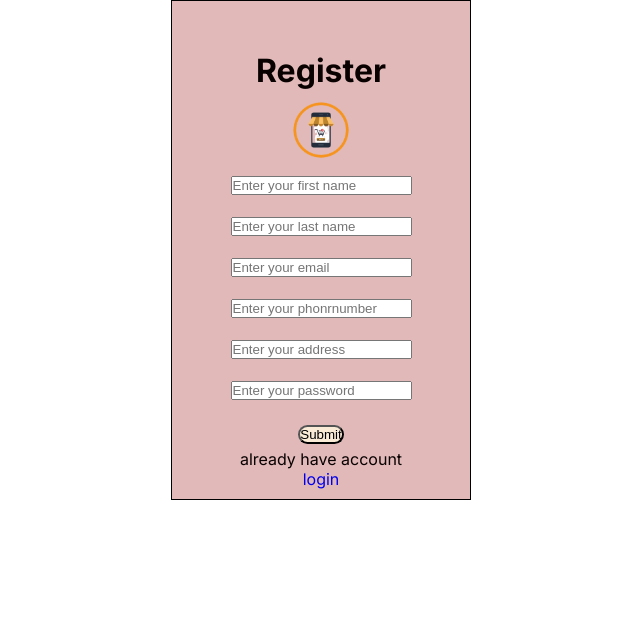
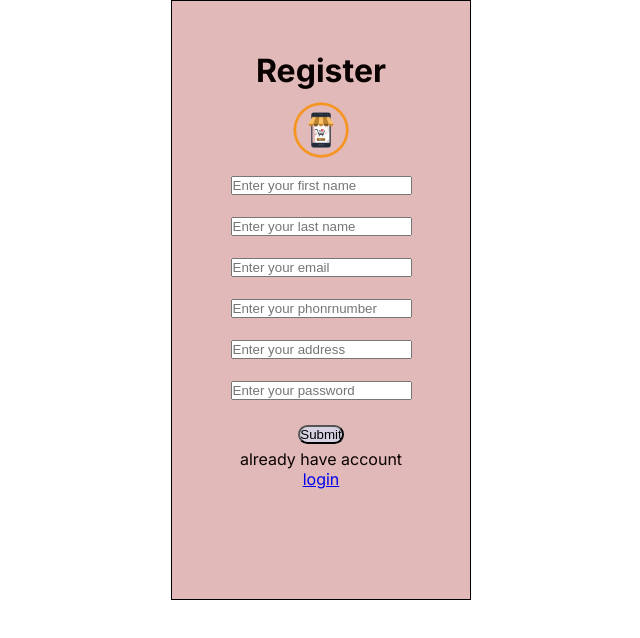
Before and after one commit to Nishabist/E-commerce, a Next.js app in the folder client/: page /register in a window 1280 px wide. Shown: the top 638 px of the page, without its empty margins (319-959 px from the left). Built offline with nearby package versions, Linux system fonts and the light colour scheme.

Commit message:
redux setup and appied

```diff
--- a/client/package.json
+++ b/client/package.json
@@ -9,12 +9,16 @@
     "lint": "next lint"
   },
   "dependencies": {
+    "@reduxjs/toolkit": "^1.9.7",
     "antd": "^5.11.0",
     "formik": "^2.4.5",
     "next": "14.0.1",
     "postcss-cli": "^10.1.0",
     "react": "^18",
     "react-dom": "^18",
+    "react-redux": "^8.1.3",
+    "redux": "^4.2.1",
+    "redux-logger": "^3.0.6",
     "yup": "^1.3.2"
   },
   "devDependencies": {
--- a/client/src/app/globals.css
+++ b/client/src/app/globals.css
@@ -1,7 +1,26 @@
-
  /* @tailwind base;
 @tailwind components;
-@tailwind utilities;   */
+@tailwind utilities;
+
+
+
+
+
+   :root {
+  --foreground-rgb: 0, 0, 0;
+  --background-start-rgb: 214, 219, 220;
+  --background-end-rgb: 255, 255, 255;
+}
+
+@media (prefers-color-scheme: dark) {
+  :root {
+    --foreground-rgb: 255, 255, 255;
+    --background-start-rgb: 0, 0, 0;
+    --background-end-rgb: 0, 0, 0;
+  }
+} */
+
+
 
 
 *{
@@ -10,22 +29,24 @@
   box-sizing: border-box;
 }
 
+
 .form{
   border: 1px solid black;
-  width:300px;
+ width: 300px;
  margin: auto;
-  background-color: #e1b9b9;
-  color: #090000;
  align-items: center;
  text-align: center;
  height: 400px;
+ color: #090000;
+ background-color: #e1b9b9;
  padding-top: 50px;
 }
 button{
   border-radius: 50px;
-  background-color: antiquewhite;
+  background-color: rgb(215, 210, 226);
   margin: 5px;
 }
+
 .form1{
   border: 1px solid black;
   width:300px;
@@ -34,18 +55,16 @@ button{
   color: #090000;
   align-items: center;
   text-align: center;
-  height: 500px;
+  height: 600px;
   padding-top: 50px;
 }
 
 .top{
-  padding: 0;
-  margin: 0;
-  box-sizing: border-box;
+
   display: flex;
   justify-content: start;
   gap: 15px;
-  line-height: 30px;
+  line-height: 10px;
   background-color: #d6d3d1;
 
   list-style: none;
@@ -63,7 +82,7 @@ button{
 
   display: flex;
   justify-content: space-between;
-   line-height: 60px;
+ line-height: 50px;
    font-weight: bold;
    background-color: bisque;
   position: sticky;
@@ -72,34 +91,6 @@ button{
 li{
   list-style: none;
 }
-:link{
+link{
   text-decoration: none;
 }
-
-
-
-
-
- /* :root {
-  --foreground-rgb: 0, 0, 0;
-  --background-start-rgb: 214, 219, 220;
-  --background-end-rgb: 255, 255, 255;
-}
-
-@media (prefers-color-scheme: dark) {
-  :root {
-    --foreground-rgb: 255, 255, 255;
-    --background-start-rgb: 0, 0, 0;
-    --background-end-rgb: 0, 0, 0;
-  }
-}
-
-body {
-  color: rgb(var(--foreground-rgb));
-  background: linear-gradient(
-      to bottom,
-      transparent,
-      rgb(var(--background-end-rgb))
-    )
-    rgb(var(--background-start-rgb));
-} */
--- a/client/src/app/layout.js
+++ b/client/src/app/layout.js
@@ -1,5 +1,7 @@
+
 import { Inter } from 'next/font/google'
 import './globals.css'
+import  Provider  from '../redux/provider'
 
 const inter = Inter({ subsets: ['latin'] })
 
@@ -11,7 +13,9 @@ export const metadata = {
 export default function RootLayout({ children }) {
   return (
     <html lang="en">
-      <body className={inter.className}>{children}</body>
+      <body className={inter.className}>
+      <Provider> {children}</Provider>
+        </body>
     </html>
   )
 }
--- a/client/src/app/login/page.js
+++ b/client/src/app/login/page.js
@@ -1,6 +1,7 @@
 'use client'
 
 import React from 'react';
+
 import { Formik, Form, Field } from 'formik';
 import * as Yup from 'yup';
 import Link from 'next/link'
@@ -63,11 +64,11 @@ export const index = () => {
           {errors.password && touched.password? <div>{errors.password}</div> : null}
           <br />
           <br />
-          <button type="submit">Submit</button>
+          <button className='btn' type="submit">Submit</button>
           <br />
           if you don"t have account
           <br /><Link href="./register">go to register</Link>
-          <link href=''></link>
+
         </Form>
       )}
     </Formik>
--- a/client/src/app/page.js
+++ b/client/src/app/page.js
@@ -1,16 +1,18 @@
 'use client'
 
 import React from 'react';
+import { useSelector, UseSelector } from 'react-redux';
 // import Image from 'next/image'
 // import Link from 'next/link'
 import Card from './Component/card/page';
 import Navbar from './Component/Navbar/page';
-import Carousel from './Component/Carousel/page';
+//import Carousel from './Component/Carousel/page';
 import { useEffect,useState } from 'react';
 import { Pagination } from 'antd';
 
 
 const App=()=>{
+  const {age}=useSelector(state=>state.user)
   const[productList,setproductList]=useState([])
   const [count,setCount] = useState(0)
  const fetchProduct=async(page=1)=>{
@@ -25,9 +27,11 @@ const App=()=>{
   },[])
   return(
     <>
+
 <Navbar/>
-<Carousel/>
+{/* <Carousel/> */}
 <div className='flex'>
+  {age}
 {productList.length>0 && productList.map((item,id)=>{
 
   return(
@@ -40,7 +44,8 @@ const App=()=>{
 })}
 
 </div>
-<Pagination onChange={(page)=>fetchProduct(page)} defaultCurrent={1} total={50} />
+
+<Pagination onChange={(page)=>fetchProduct(page)} defaultCurrent={1} total={count} pageSize={3}/>
 </>)}
 
 
--- a/client/src/app/products/[_id]/page.js
+++ b/client/src/app/products/[_id]/page.js
@@ -14,9 +14,9 @@ function page() {
       fetchProduct()
      },[])
   return (
-    <div>
-      I am product page
-    </div>
+    <>
+    <div>hello</div>
+    </>
   )
 }
 
--- a/client/src/app/register/page.js
+++ b/client/src/app/register/page.js
@@ -93,6 +93,7 @@ import React from 'react';
            {errors.password && touched.password? <div>{errors.password}</div> : null}
            <br /><br />
             <button type="submit">Submit</button>
+
           <br />
           already have account
           <br />
--- /dev/null
+++ b/client/src/redux/provider.js
@@ -0,0 +1,10 @@
+"use client"
+import React from "react";
+import {Provider} from "react-redux";
+import store from "./store";
+
+const CustomProvider = ({ children }) => {
+    return <Provider store={store}>{children}</Provider>;
+   };
+
+   export default CustomProvider;
--- /dev/null
+++ b/client/src/redux/reducerSlices/userSlice.js
@@ -0,0 +1,25 @@
+import { createSlice } from "@reduxjs/toolkit";
+
+export const initialState = {
+ userDetails: {},
+ age:50,
+  isLoggedIn:false
+};
+
+
+const userSlice = createSlice({
+  name: "user",
+  initialState,
+  reducers: {
+    setLoginDetails: (state, actions) => {
+
+    },
+   handleLogout: (state) => {
+
+    },
+
+  }
+});
+
+export const {  setLoginDetails,handleLogout  } = userSlice.actions;
+export default userSlice.reducer;
--- /dev/null
+++ b/client/src/redux/store.js
@@ -0,0 +1,17 @@
+import { configureStore } from "@reduxjs/toolkit";
+import { combineReducers } from "redux";
+import userSlice from './reducerSlices/userSlice'
+import logger from 'redux-logger'
+
+
+const reducer = combineReducers({
+  user: userSlice,
+
+});
+
+const store = configureStore({
+  reducer,
+  middleware: [logger],
+});
+
+export default store;
```
Also changed, not shown: client/src/app/Component/Navbar/page.js (+8 -0 lines), 2 other files (tests, documents, lock files or other folders). Lines whose indentation alone changed are shown as unchanged.
